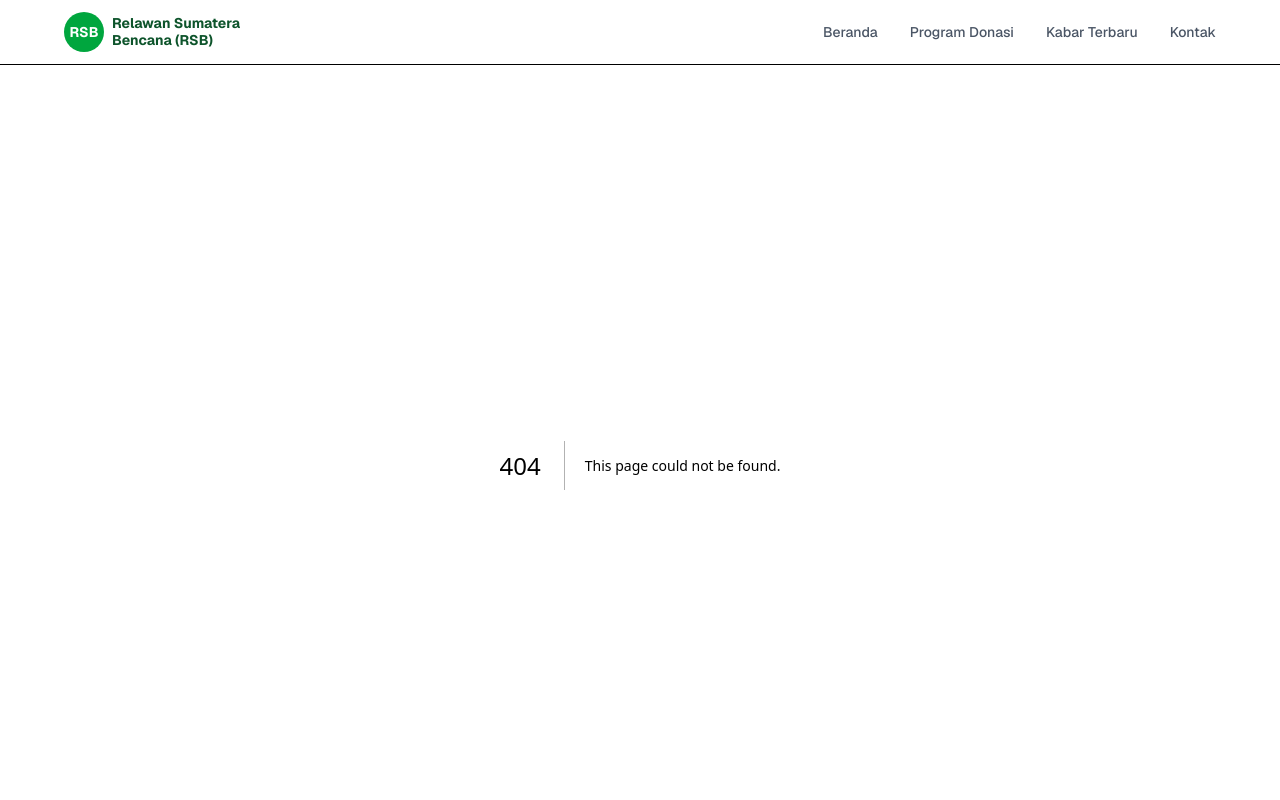
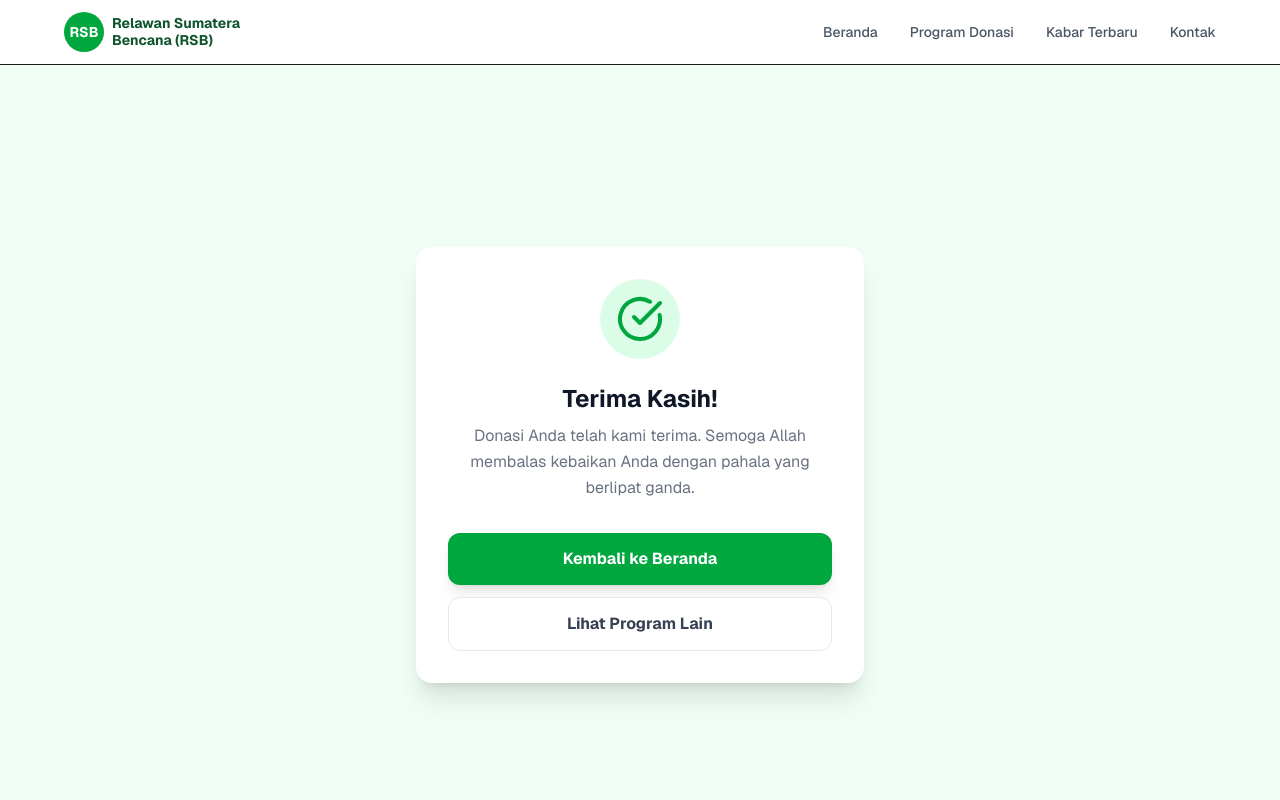
Before and after one commit to iniadil/landingpage-bencana-opendonate, a Next.js app: page /donasi/sukses in a window 1280 px wide. Before the commit this address had no page. Shown: the top 800 px of the page. Built offline with nearby package versions, Linux system fonts and the light colour scheme.

Commit message:
added success page after payment success

```diff
--- /dev/null
+++ b/app/donasi/sukses/page.tsx
@@ -0,0 +1,36 @@
+"use client";
+import Link from "next/link";
+import { CheckCircle } from "lucide-react";
+
+export default function SuccessPage() {
+  return (
+    <div className="bg-green-50 min-h-screen flex items-center justify-center p-4">
+      <div className="bg-white rounded-2xl shadow-xl p-8 max-w-md w-full text-center">
+        <div className="w-20 h-20 bg-green-100 rounded-full flex items-center justify-center mx-auto mb-6">
+          <CheckCircle className="w-12 h-12 text-green-600" />
+        </div>
+
+        <h1 className="text-2xl font-bold text-gray-900 mb-2">Terima Kasih!</h1>
+        <p className="text-gray-500 mb-8 leading-relaxed">
+          Donasi Anda telah kami terima. Semoga Allah membalas kebaikan Anda
+          dengan pahala yang berlipat ganda.
+        </p>
+
+        <div className="space-y-3">
+          <Link
+            href="/"
+            className="block w-full bg-green-600 hover:bg-green-700 text-white font-bold py-3.5 rounded-xl shadow-lg transition-all"
+          >
+            Kembali ke Beranda
+          </Link>
+          <Link
+            href="/program-donasi"
+            className="block w-full bg-white border border-gray-200 hover:bg-gray-50 text-gray-700 font-bold py-3.5 rounded-xl transition-all"
+          >
+            Lihat Program Lain
+          </Link>
+        </div>
+      </div>
+    </div>
+  );
+}
```
